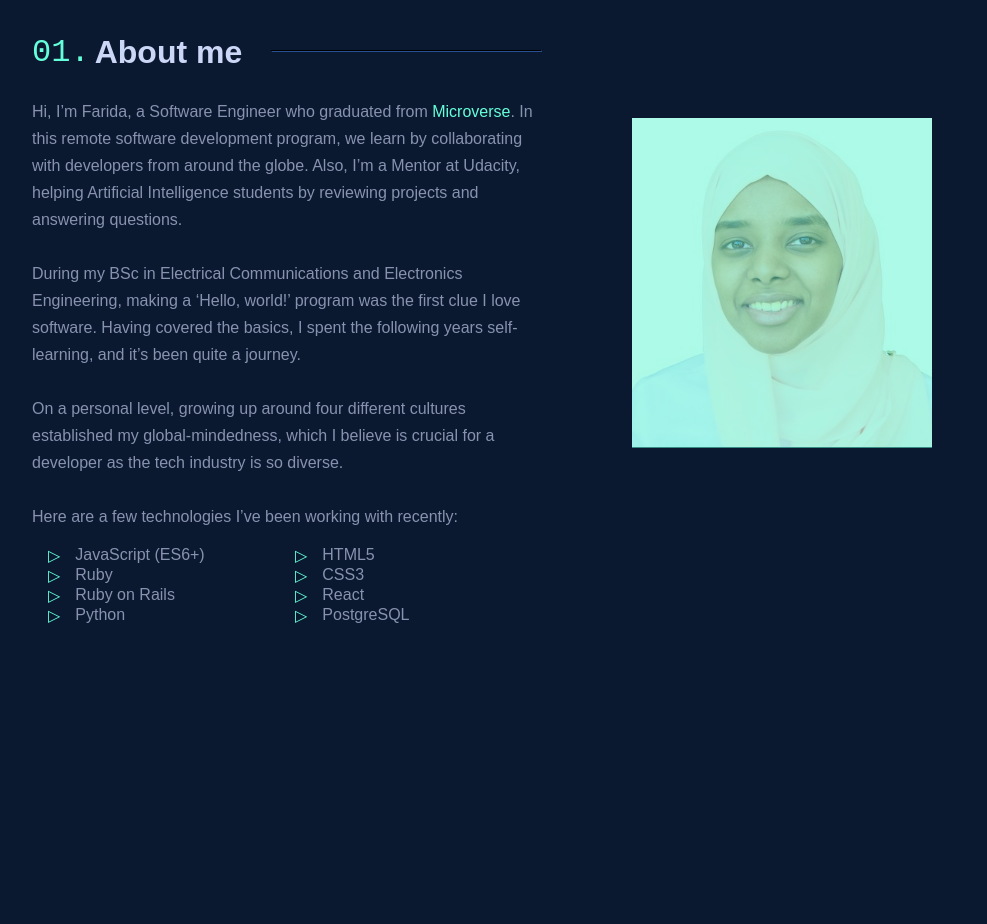
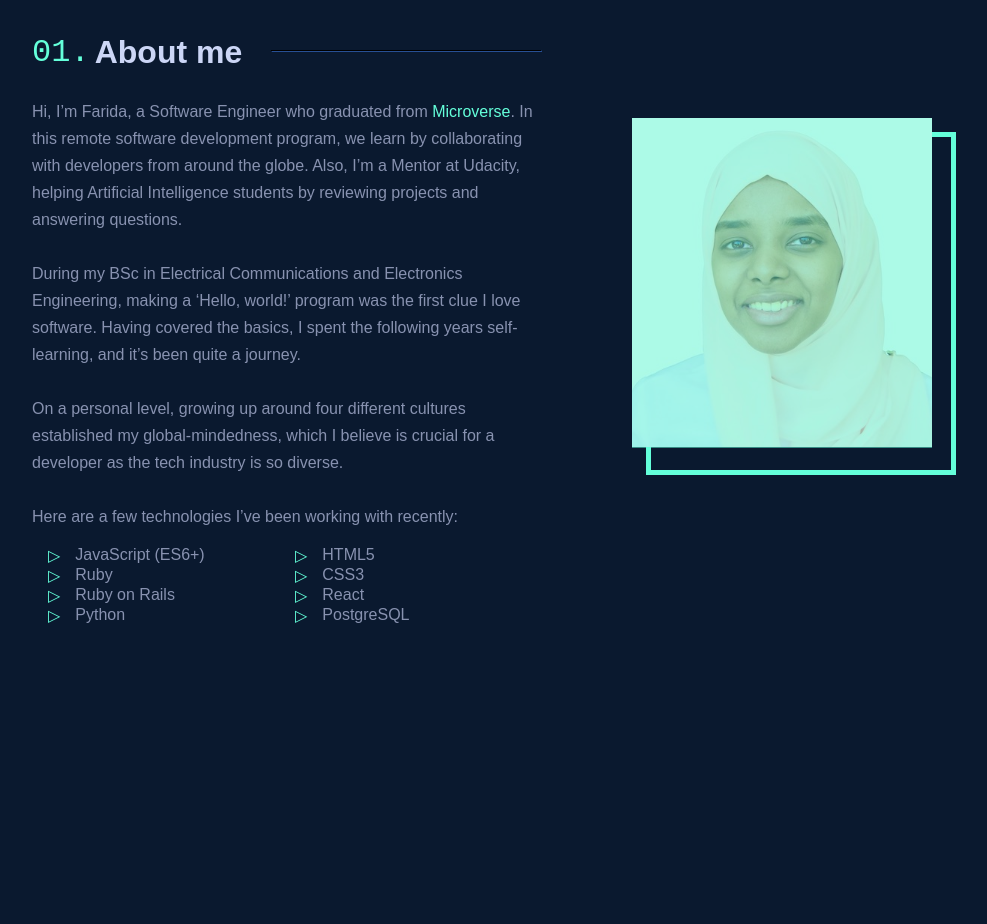
Before and after one commit to Farida-Hamid/Personal-Website, a React (Create React App) app: page / in a window 1280 px wide. Shown: the part 1000-1924 px from the top of the page, without its empty margins (158-1145 px from the left). Built offline with nearby package versions, Linux system fonts and the light colour scheme.

Commit message:
Add border to personal pic

```diff
--- a/src/components/About.js
+++ b/src/components/About.js
@@ -37,6 +37,7 @@ const About = () => {
       </div>
       <div className="right">
         <div className="wrapper">
+          <div className="frame"></div>
           <img className="photo" src={personalPic} alt="Headshot" />
           <div className="overlay"></div>
         </div>
--- a/src/style/about.css
+++ b/src/style/about.css
@@ -17,6 +17,7 @@
   width: fit-content;
   height: 100%;
   margin: auto;
+  /* padding: 5%; */
 }
 
 .wrapper {
@@ -37,6 +38,16 @@
   opacity: 0;
 }
 
+.frame {
+  border: #64ffda solid 5px;
+  width: 100%;
+  height: 100%;
+  position: absolute;
+  top: 14px;
+  left: 14px;
+  z-index: -1;
+}
+
 .about {
   padding-top: 1%;
 }
```
